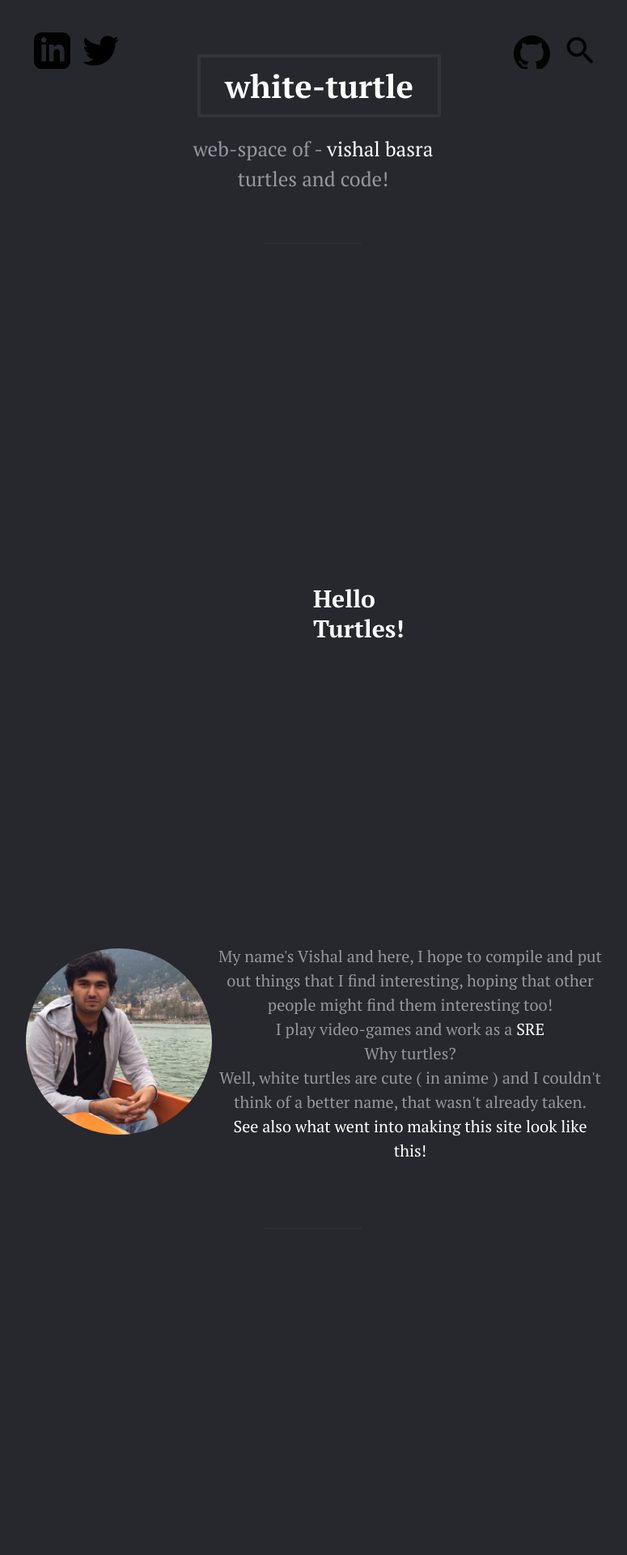
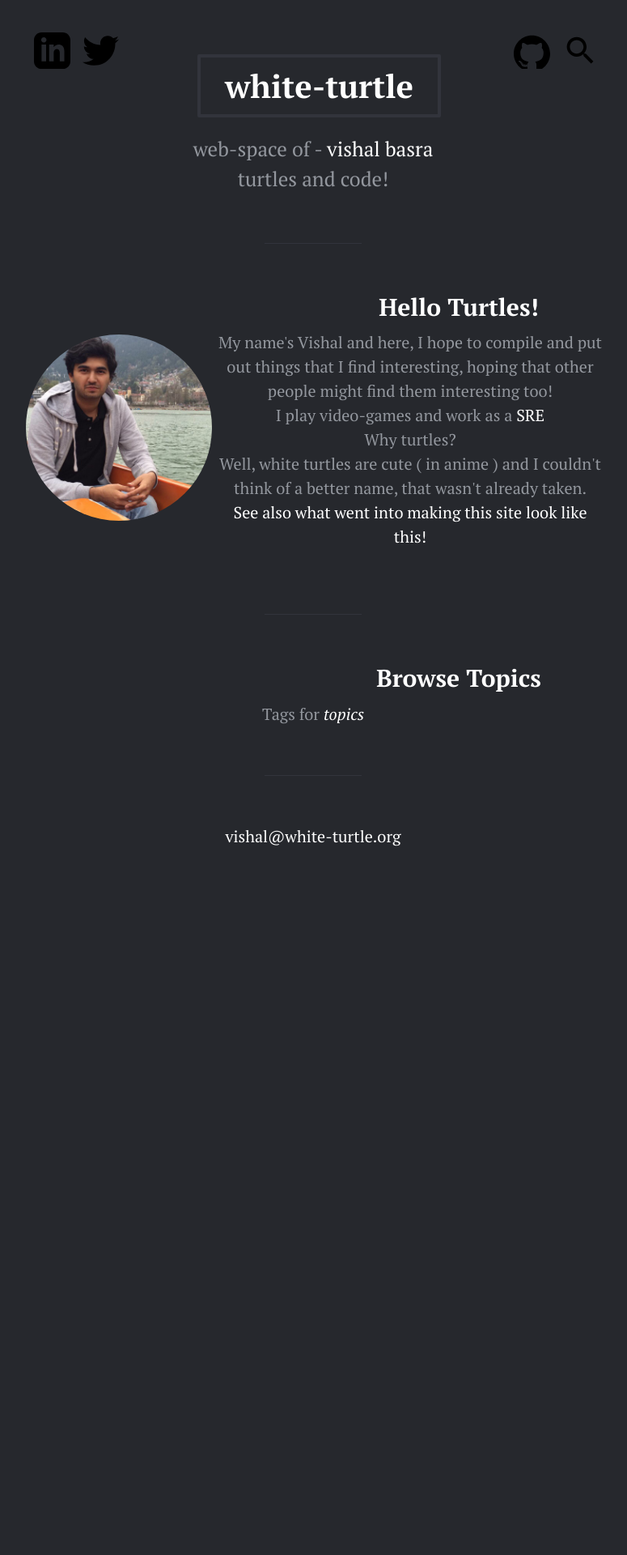
Before and after one commit to vishalbasra/vishalbasra.github.io, a Jekyll site: the page built from index.html, in a window 1280 px wide. Shown: the top 1920 px of the page at 81% size, without its empty margins (253-1028 px from the left). Built offline with Jekyll 4.4.1, drawn with Linux system fonts in a browser that asks for light colours; the list of posts is cut into pages by our own code; after the commit the page ends 1088 px from its top, so only the background shows below that.

Commit message:
centre pad 4

```diff
--- a/index.html
+++ b/index.html
@@ -4,7 +4,7 @@ layout: default
 
 <style>
 h2 {
-    padding:50%;
+    padding-left:50%;
     }
 </style>
 
```
